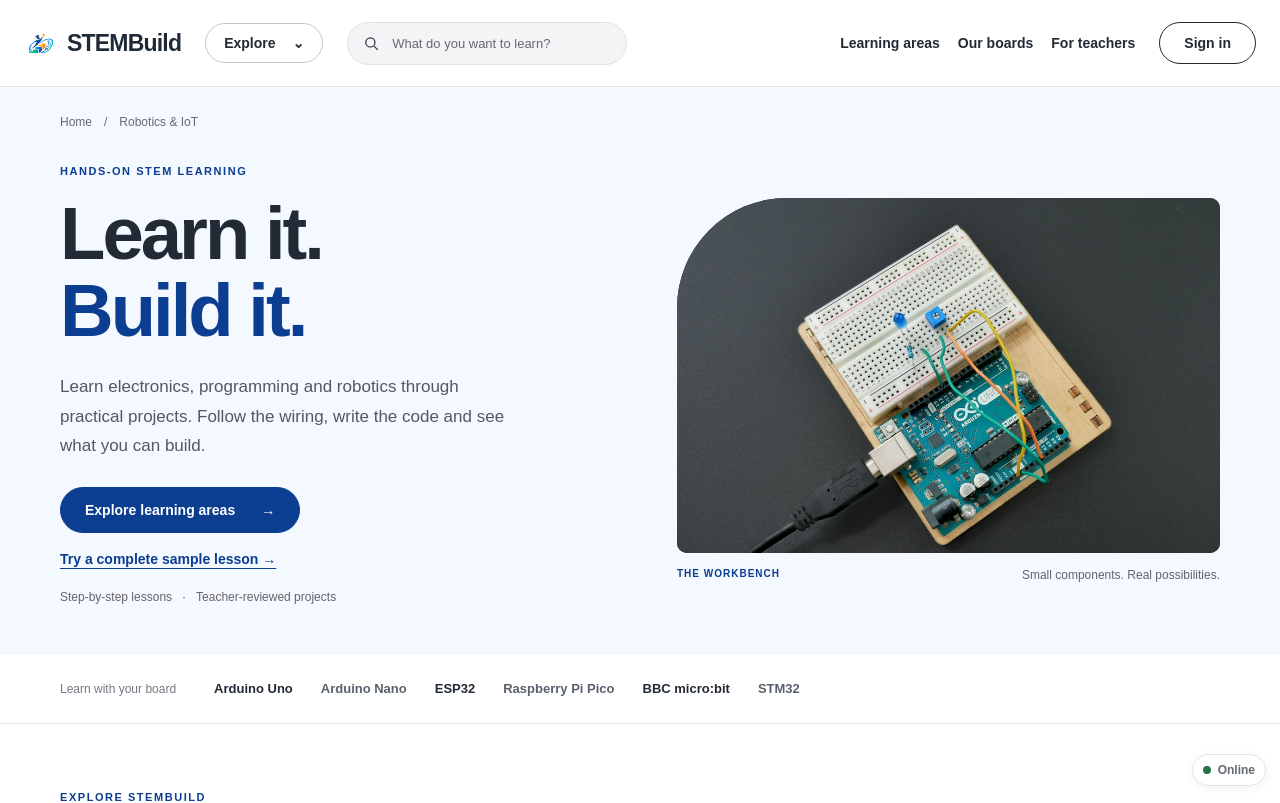
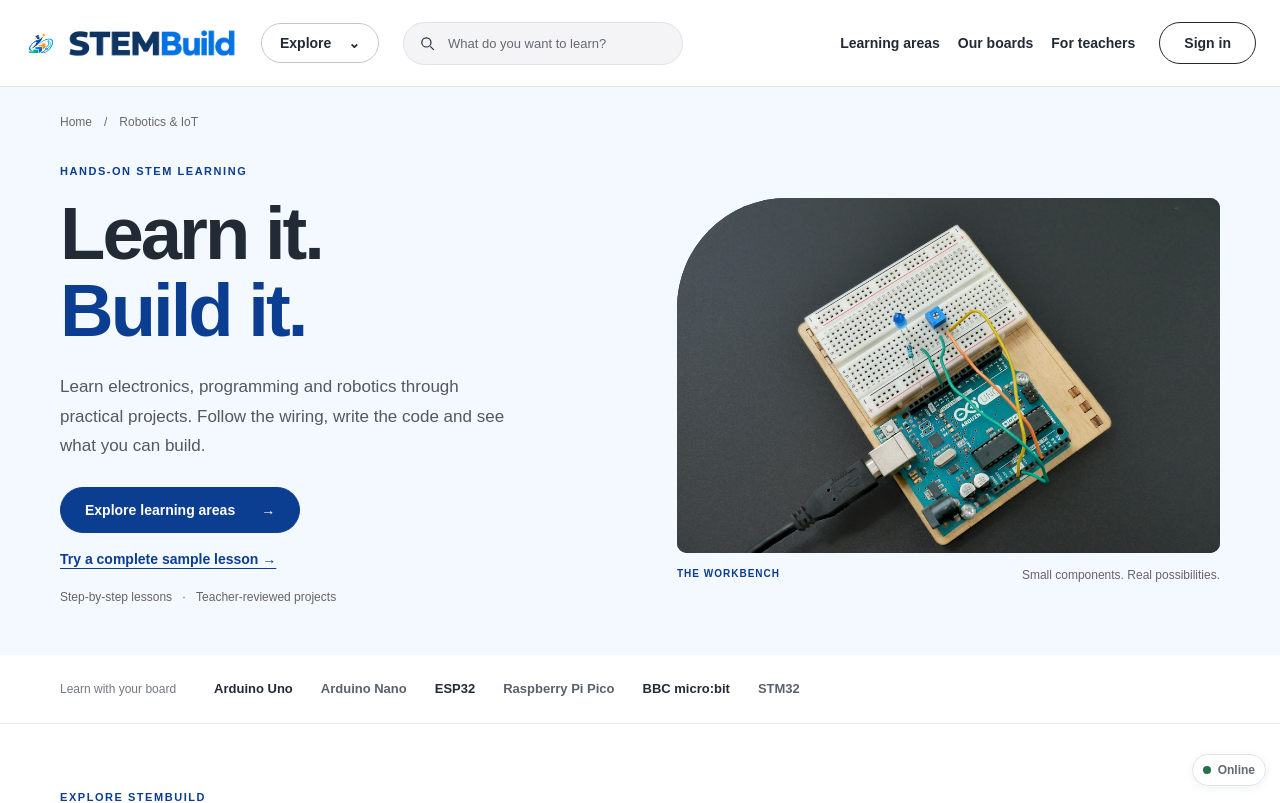
Before and after one commit to cath365/STEMBuild-, a Next.js app: page / in a window 1280 px wide. Shown: the top 803 px of the page. Built offline with nearby package versions, Linux system fonts and the light colour scheme.

Commit message:
brand: use official wordmark across navigation

```diff
--- a/src/components/brand.tsx
+++ b/src/components/brand.tsx
@@ -13,7 +13,14 @@ export function Brand() {
         unoptimized
         aria-hidden="true"
       />
-      <span className="brand-name">STEMBuild</span>
+      <Image
+        className="brand-wordmark"
+        src="/brand/stembuild-wordmark.png"
+        alt="STEMBuild"
+        width={170}
+        height={30}
+        unoptimized
+      />
     </Link>
   );
 }
```
